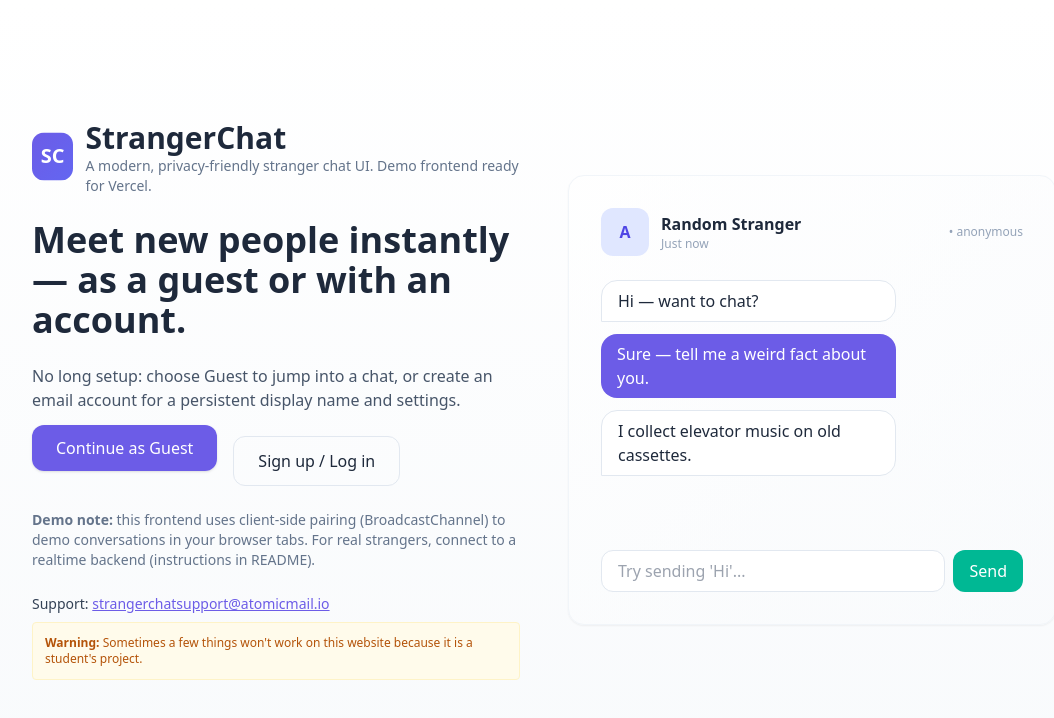
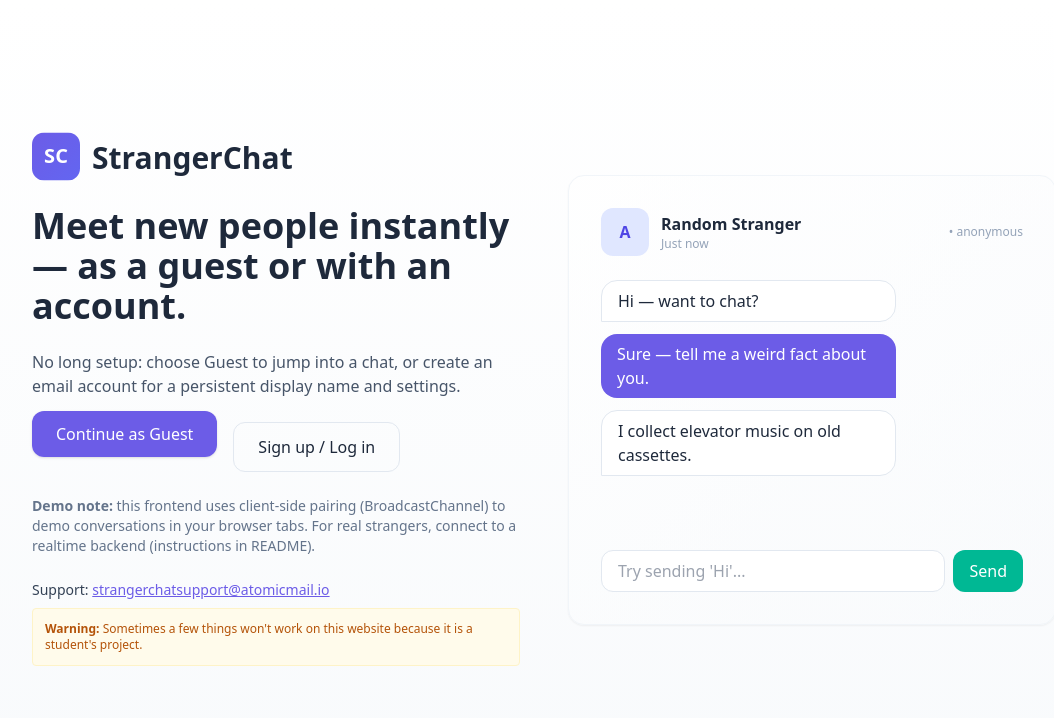
Before and after one commit to aarohi0908/supabasechat, a Next.js app: page / in a window 1280 px wide. Shown: the top 718 px of the page, without its empty margins (96-1150 px from the left). Built offline with nearby package versions, Linux system fonts and the light colour scheme.

Commit message:
chore: remove subtitle sentence from homepage

```diff
--- a/pages/index.tsx
+++ b/pages/index.tsx
@@ -20,7 +20,6 @@ export default function Home() {
               <div className="w-12 h-12 rounded-xl bg-gradient-to-br from-primary to-indigo-500 flex items-center justify-center text-white text-xl font-bold animate-float">SC</div>
               <div>
                 <h1 className="text-3xl font-bold">StrangerChat</h1>
-                <p className="text-sm text-slate-500">A modern, privacy-friendly stranger chat UI. Demo frontend ready for Vercel.</p>
               </div>
             </div>
 
```
